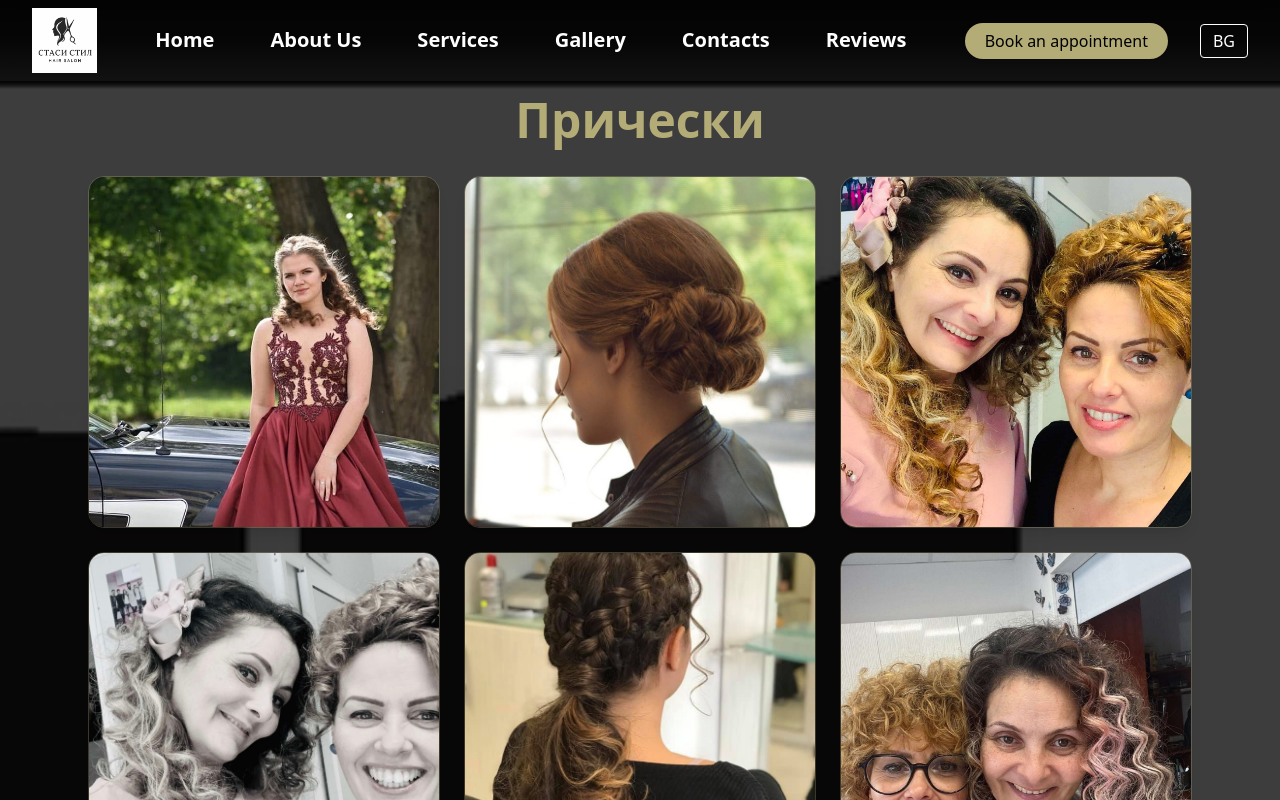
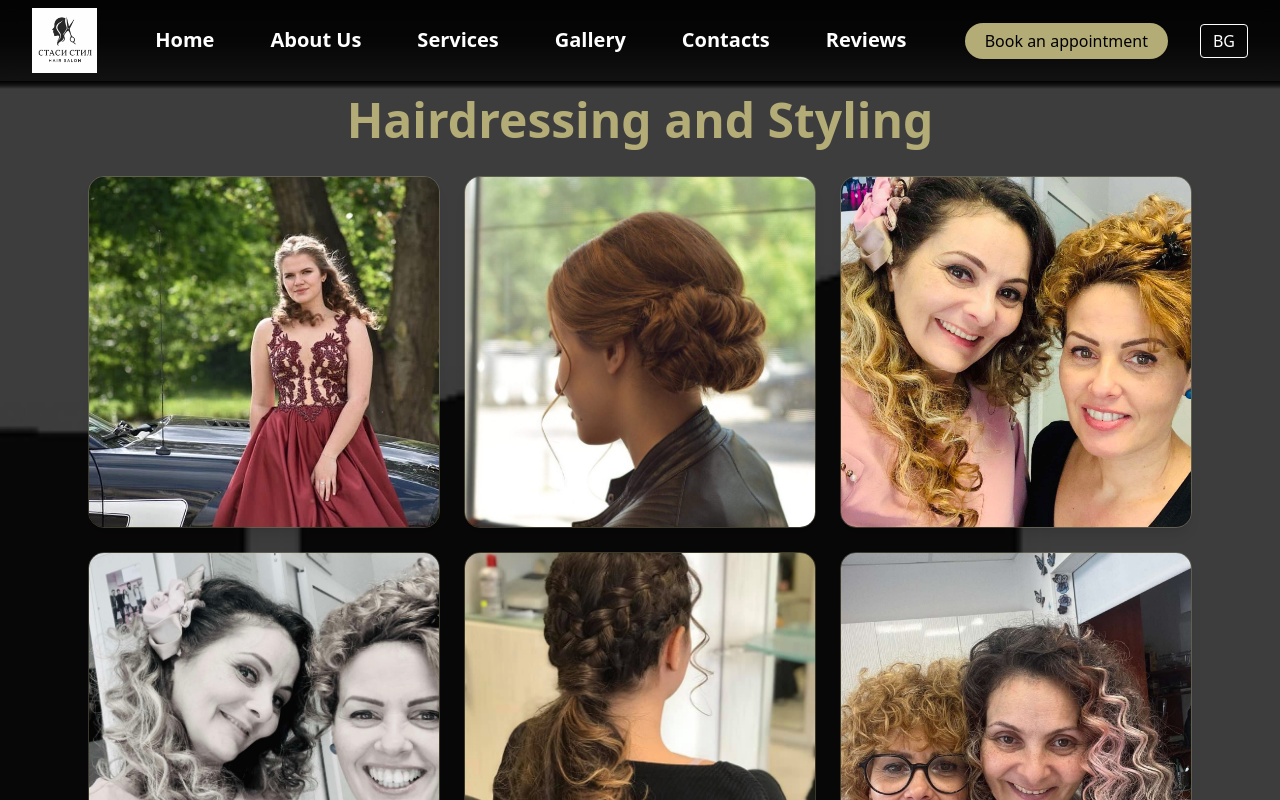
Before and after one commit to hope17ha/stasi-stil-react-nextjs-app, a Next.js app in the folder stasi-stil/: page /en/gallery in a window 1280 px wide. Shown: the top 800 px of the page. Built offline with nearby package versions, Linux system fonts and the light colour scheme.

Commit message:
update: gallery page/english

```diff
--- a/stasi-stil/app/bg/gallery/page.jsx
+++ b/stasi-stil/app/bg/gallery/page.jsx
@@ -6,6 +6,7 @@ import {
     hairstylePhotos,
 } from "@/data/galleryPhotos";
 import Image from "next/image";
+import { usePathname } from "next/navigation";
 import { useEffect, useState } from "react";
 
 export default function GalleryPage() {
@@ -14,6 +15,10 @@ export default function GalleryPage() {
         ...haircolorPhotos,
         ...haircutPhotos,
     ];
+
+    const pathname = usePathname();
+    const lang = pathname.startsWith('/bg') ? 'bg' : 'en';
+
     const [selectedIndex, setSelectedIndex] = useState(null);
 
     const prevPhoto = () => {
@@ -65,21 +70,21 @@ export default function GalleryPage() {
             <div className="relative z-10 w-full max-w-6xl px-6 text-white space-y-24">
                 {/* === Section 1 === */}
                 <GallerySection
-                    title="Прически"
+                    title={lang === 'bg' ? 'Прически' : 'Hairdressing and Styling'}
                     photos={hairstylePhotos}
                     onClickPhoto={(index) => setSelectedIndex(index)}
                 />
 
                 {/* === Section 2 === */}
                 <GallerySection
-                    title="Боядисване и кичури"
+                    title={lang === 'bg' ? 'Боядисване и кичури' : 'Haircolor and highlights'}
                     photos={haircolorPhotos}
                     onClickPhoto={(index) => setSelectedIndex(index)}
                 />
 
                 {/* === Section 3 === */}
                 <GallerySection
-                    title="Подстригване"
+                    title={lang === 'bg' ? 'Подстригване' : 'Haircuts'}
                     photos={haircutPhotos}
                     onClickPhoto={(index) => setSelectedIndex(index)}
                 />
--- a/stasi-stil/app/en/gallery/page.jsx
+++ b/stasi-stil/app/en/gallery/page.jsx
@@ -6,6 +6,7 @@ import {
     hairstylePhotos,
 } from "@/data/galleryPhotos";
 import Image from "next/image";
+import { usePathname } from "next/navigation";
 import { useEffect, useState } from "react";
 
 export default function GalleryPage() {
@@ -14,6 +15,10 @@ export default function GalleryPage() {
         ...haircolorPhotos,
         ...haircutPhotos,
     ];
+
+    const pathname = usePathname();
+    const lang = pathname.startsWith('/bg') ? 'bg' : 'en';
+
     const [selectedIndex, setSelectedIndex] = useState(null);
 
     const prevPhoto = () => {
@@ -65,21 +70,21 @@ export default function GalleryPage() {
             <div className="relative z-10 w-full max-w-6xl px-6 text-white space-y-24">
                 {/* === Section 1 === */}
                 <GallerySection
-                    title="Прически"
+                    title={lang === 'bg' ? 'Прически' : 'Hairdressing and Styling'}
                     photos={hairstylePhotos}
                     onClickPhoto={(index) => setSelectedIndex(index)}
                 />
 
                 {/* === Section 2 === */}
                 <GallerySection
-                    title="Боядисване и кичури"
+                    title={lang === 'bg' ? 'Боядисване и кичури' : 'Haircolor and highlights'}
                     photos={haircolorPhotos}
                     onClickPhoto={(index) => setSelectedIndex(index)}
                 />
 
                 {/* === Section 3 === */}
                 <GallerySection
-                    title="Подстригване"
+                    title={lang === 'bg' ? 'Подстригване' : 'Haircuts'}
                     photos={haircutPhotos}
                     onClickPhoto={(index) => setSelectedIndex(index)}
                 />
```
